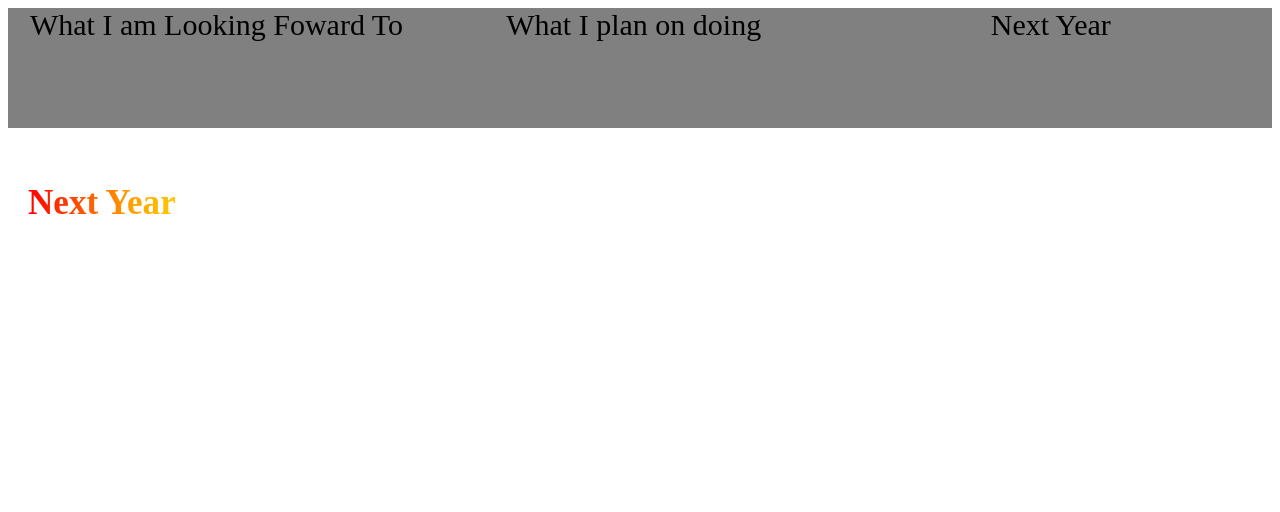
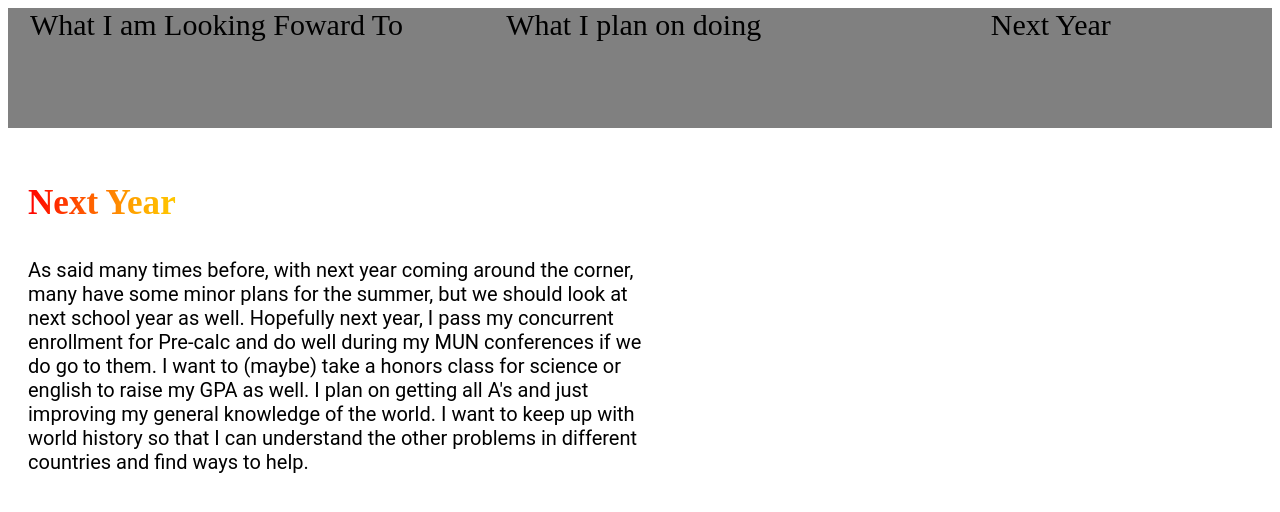
Before and after one commit to Joshua-Chin05/The-future, a plain HTML site: page next-year.html in a window 1280 px wide. Drawn offline with Linux system fonts and the light colour scheme.

Commit message:
Update next-year.html

```diff
--- a/next-year.html
+++ b/next-year.html
@@ -19,5 +19,14 @@
     <div class="bodyObject bodyObjectpadding">
         <h3 class="rainbow_text">Next Year</h3>
 
+        <p>
+            As said many times before, with next year coming around the corner,
+            many have some minor plans for the summer,
+            but we should look at next school year as well.
+            Hopefully next year, I pass my concurrent enrollment for Pre-calc and do well during my MUN conferences if we do go to them.
+            I want to (maybe) take a honors class for science or english to raise my GPA as well. I plan on getting all A's and just improving my general knowledge of the world.
+            I want to keep up with world history so that I can understand the other problems in different countries and find ways to help.
+        </p>
+
     </body>
 </html>
```
